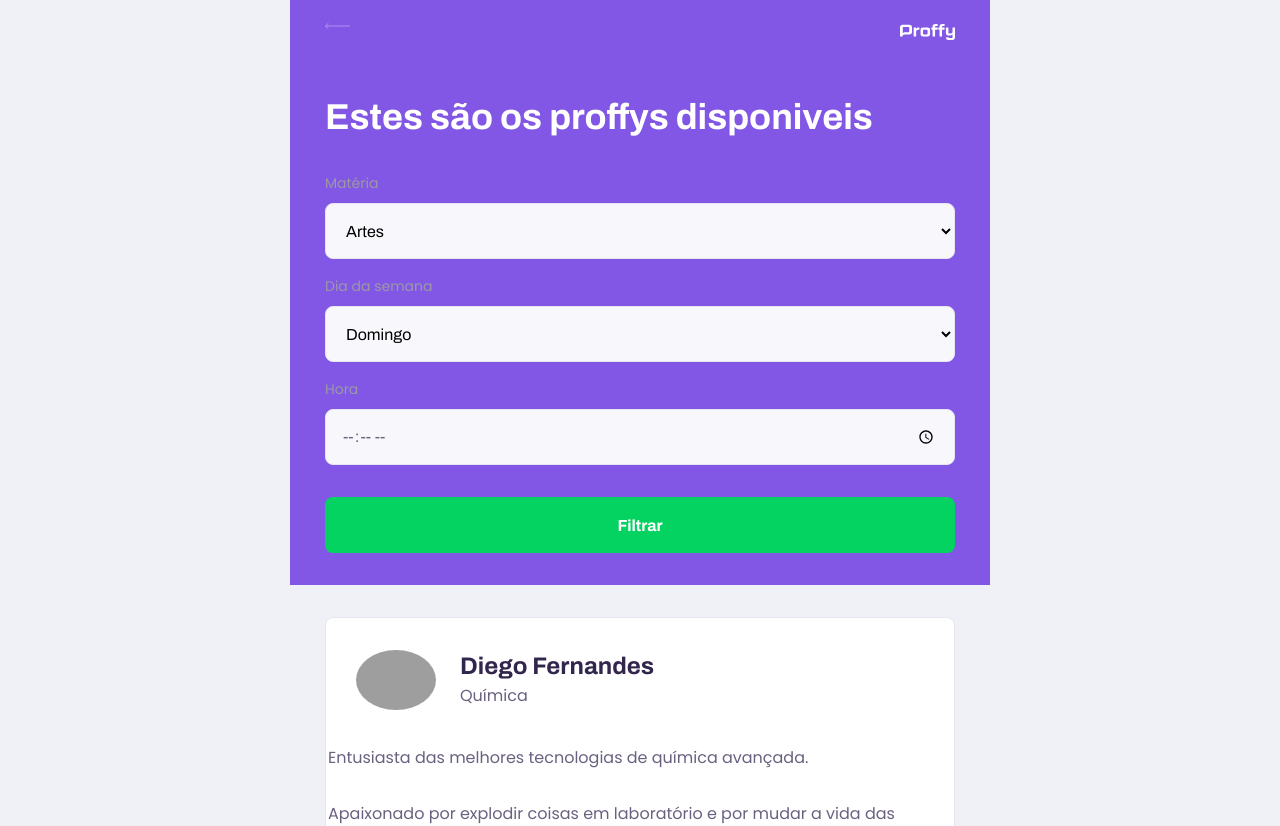
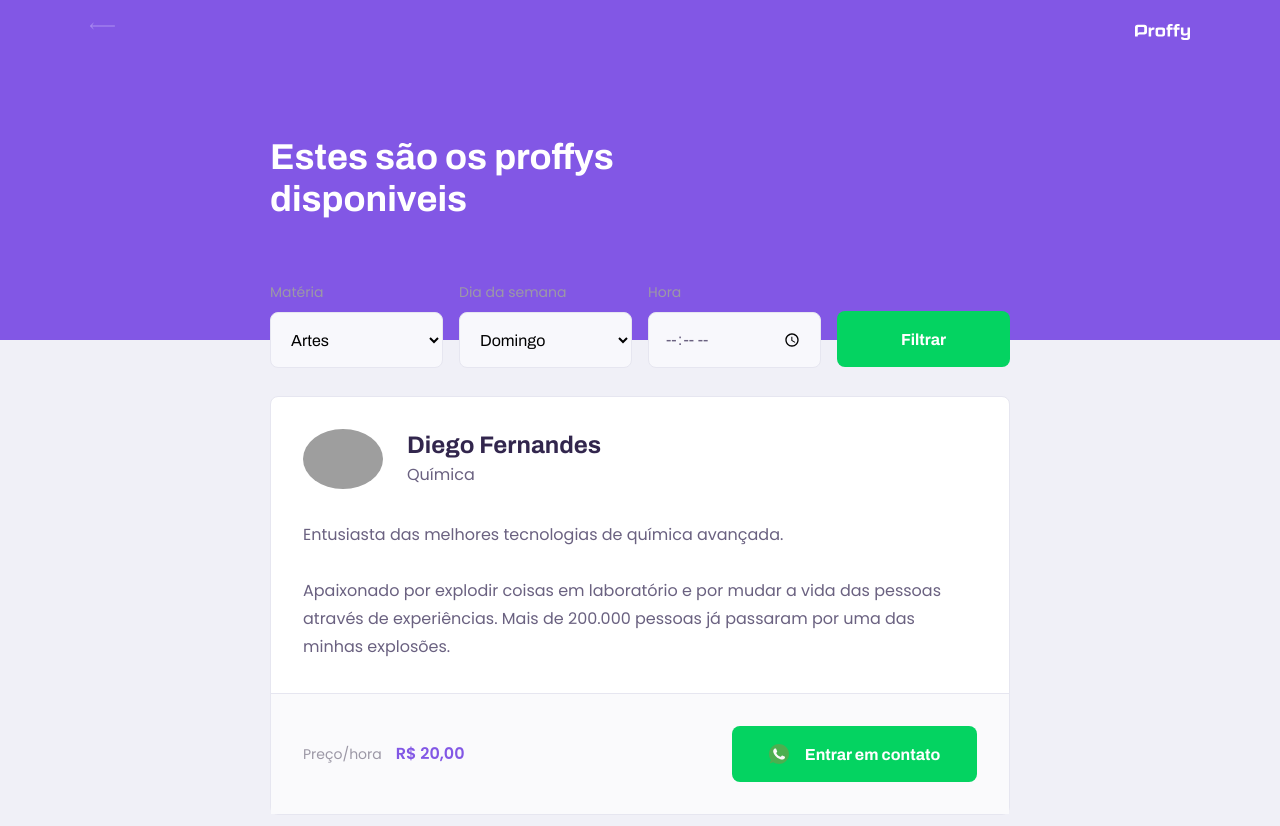
Before and after one commit to caickmarques/proffy_nlw, a plain HTML site: page study.html in a window 1280 px wide. Shown: the top 826 px of the page. Drawn offline with Linux system fonts and the light colour scheme; grey boxes are pictures that could not be loaded.

Commit message:
Terminado página study para web desktop

```diff
--- a/styles/partials/page-study.css
+++ b/styles/partials/page-study.css
@@ -34,6 +34,7 @@
 .page-header .header-content {
     width: 90%;
     margin: 3.2rem auto;
+    position: relative;
 }
 
 .page-header .header-content strong {
@@ -147,7 +148,7 @@
     margin-top: .4rem;
 }
 
-.teacher-item p {
+.teacher-item>p {
     padding: 0.2rem;
     font-size: 1.6rem;
     line-height: 2.8rem;
@@ -195,3 +196,61 @@
 .teacher-item footer button:hover {
     background: var(--color-secondary-dark);
 }
+
+@media (min-width: 700px) {
+    #page-study #container {
+        max-width: 100vw;
+    }
+    .page-header {
+        height: 340px;
+    }
+    .page-header .top-bar-container {
+        max-width: 1100px;
+    }
+    .page-header .header-content {
+        max-width: 740px;
+        flex: 1 1;
+        padding-bottom: 48px;
+        display: flex;
+        flex-direction: column;
+        justify-content: center;
+        margin: 0 auto;
+    }
+    .page-header .header-content strong {
+        max-width: 350px;
+    }
+    .teacher-item header,
+    .teacher-item footer {
+        padding: 32px;
+    }
+    #search-teachers {
+        display: grid;
+        grid-template-columns: repeat(4, 1fr);
+        gap: 16px;
+        position: absolute;
+        bottom: -28px;
+    }
+    #page-study main {
+        padding: 32px 0;
+        max-width: 740px;
+        margin: 0 auto;
+    }
+    #search-teachers .select-block {
+        margin-bottom: 0;
+    }
+    .teacher-item>p {
+        padding: 0 32px;
+    }
+    .teacher-item footer p strong {
+        display: initial;
+        margin-left: 14px;
+    }
+    .teacher-item footer button {
+        width: 245px;
+        font-size: 16px;
+        justify-content: center;
+    }
+    .teacher-item footer button img {
+        margin-right: 16px;
+    }
+}
```
